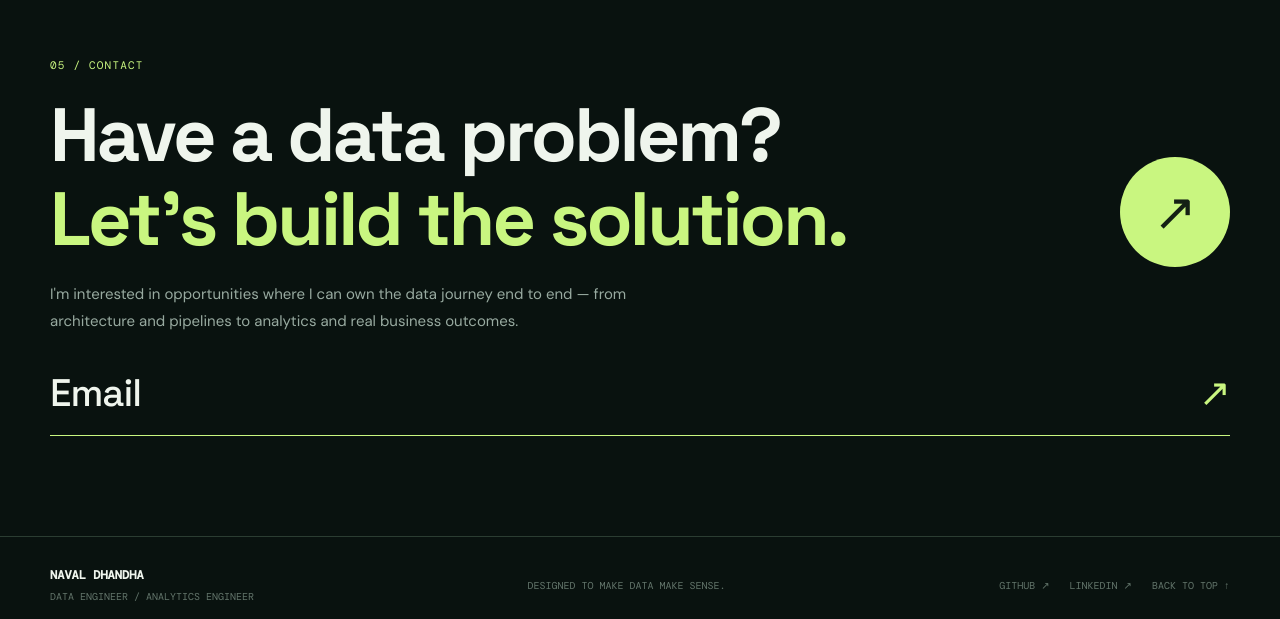
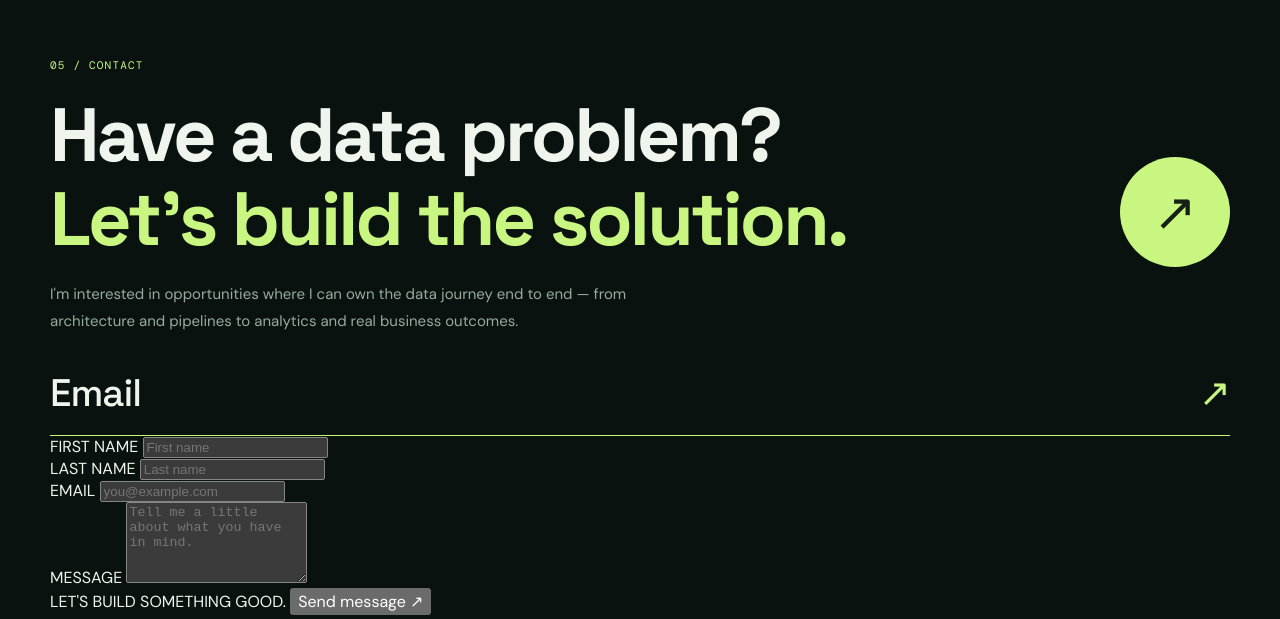
Before and after one commit to NavalDhandha/NavalDhandha.github.io, a plain HTML site: page index.html in a window 1280 px wide. Shown: the part 6145-6764 px from the top of the page. Drawn offline with nearby package versions, Linux system fonts and the light colour scheme.

Commit message:
Add contact form to index.html
Added a contact form section to allow users to reach out directly.

```diff
--- a/index.html
+++ b/index.html
@@ -73,7 +73,45 @@
       </div><div class="more-projects"><span>THERE'S MORE IN THE REPOSITORY</span><a href="https://github.com/NavalDhandha?tab=repositories" target="_blank" rel="noopener noreferrer">Explore all GitHub projects ↗</a></div>
     </section>
     <section class="section section-shaded" id="skills"><div class="shell"><div class="section-head"><div><span class="section-index">04 / TOOLKIT</span><h2>Tools I use to <em>build better.</em></h2></div><p>Tools change. Strong foundations in modeling, reliability, and delivering value don't.</p></div><div class="skills-grid"><div class="skill-block"><div class="skill-top"><span>01</span><span>↗</span></div><h3>Languages & processing</h3><p>Python · SQL · PySpark · Pandas · Apache Spark · R</p></div><div class="skill-block"><div class="skill-top"><span>02</span><span>↗</span></div><h3>Cloud & warehousing</h3><p>Azure · AWS · GCP · Snowflake · BigQuery · Databricks · ADLS</p></div><div class="skill-block"><div class="skill-top"><span>03</span><span>↗</span></div><h3>Data engineering</h3><p>dbt · Azure Data Factory · Airflow · Medallion architecture · Dimensional modeling · ETL/ELT</p></div><div class="skill-block"><div class="skill-top"><span>04</span><span>↗</span></div><h3>Analytics & delivery</h3><p>Power BI · Tableau · KPI design · Data validation · Git · CI/CD · Streamlit</p></div></div></div></section>
-    <section class="contact section shell" id="contact"><span class="section-index">05 / CONTACT</span><div class="contact-body"><div><h2>Have a data problem?<br /><em>Let's build the solution.</em></h2><p>I'm interested in opportunities where I can own the data journey end to end — from architecture and pipelines to analytics and real business outcomes.</p></div><a class="contact-arrow" href="mailto:naval.d.edu@gmail.com" aria-label="Email Naval Dhandha">↗</a></div><a class="contact-email" href="mailto:naval.d.edu@gmail.com">Email <span>↗</span></a></section>
+    <section class="contact section shell" id="contact"><span class="section-index">05 / CONTACT</span><div class="contact-body"><div><h2>Have a data problem?<br /><em>Let's build the solution.</em></h2><p>I'm interested in opportunities where I can own the data journey end to end — from architecture and pipelines to analytics and real business outcomes.</p></div><a class="contact-arrow" href="mailto:naval.d.edu@gmail.com" aria-label="Email Naval Dhandha">↗</a></div><a class="contact-email" href="mailto:naval.d.edu@gmail.com">Email <span>↗</span></a>
+<form
+  class="contact-form"
+  action="https://formspree.io/f/mqpqpyne"
+  method="POST"
+>
+  <div class="form-row">
+    <div class="form-field">
+      <label for="first-name">FIRST NAME</label>
+      <input id="first-name" type="text" name="first_name"
+             placeholder="First name" required>
+    </div>
+
+    <div class="form-field">
+      <label for="last-name">LAST NAME</label>
+      <input id="last-name" type="text" name="last_name"
+             placeholder="Last name" required>
+    </div>
+  </div>
+
+  <div class="form-field">
+    <label for="contact-email">EMAIL</label>
+    <input id="contact-email" type="email" name="email"
+           placeholder="you@example.com" required>
+  </div>
+
+  <div class="form-field">
+    <label for="contact-message">MESSAGE</label>
+    <textarea id="contact-message" name="message"
+              placeholder="Tell me a little about what you have in mind."
+              rows="5" required></textarea>
+  </div>
+
+  <div class="form-footer">
+    <span>LET'S BUILD SOMETHING GOOD.</span>
+    <button type="submit">Send message ↗</button>
+  </div>
+</form>
+</section>
   </main>
   <footer class="footer"><div class="shell footer-inner"><div><strong>NAVAL DHANDHA</strong><span>DATA ENGINEER / ANALYTICS ENGINEER</span></div><span>DESIGNED TO MAKE DATA MAKE SENSE.</span><div class="footer-links"><a href="https://github.com/NavalDhandha" target="_blank" rel="noopener noreferrer">GITHUB ↗</a><a href="https://www.linkedin.com/in/naval-dhandha" target="_blank" rel="noopener noreferrer">LINKEDIN ↗</a><a href="#top">BACK TO TOP ↑</a></div></div></footer>
   <script src="script.js" defer></script>
```
